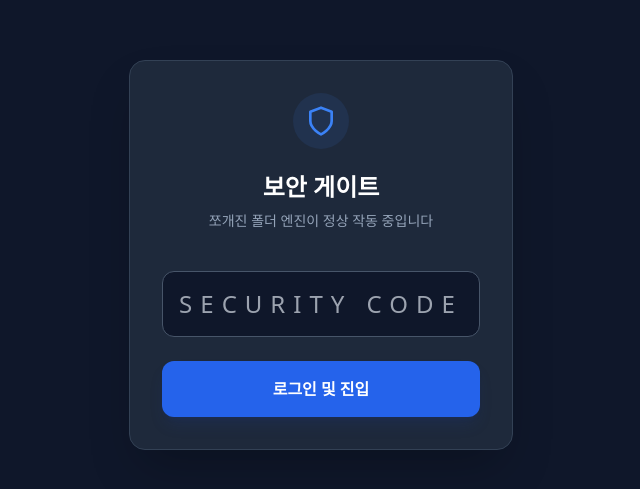
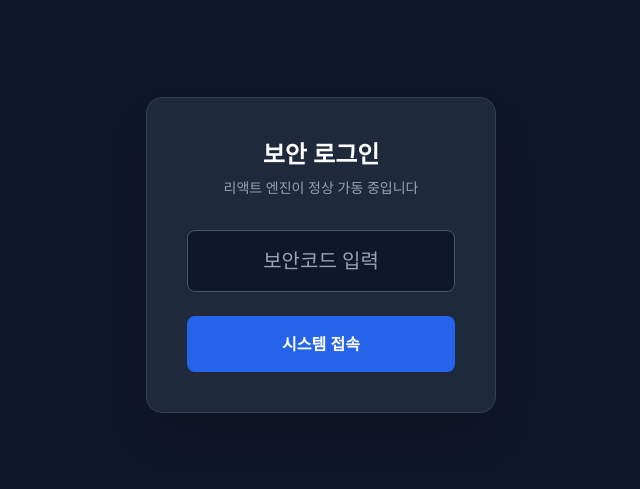
Before and after one commit to freepass-creator/freeepasserp2, a React (Vite) app: page / in a window 1280 px wide. Shown: the part 145-634 px from the top of the page, without its empty margins (319-959 px from the left). Built offline with nearby package versions, Linux system fonts and the light colour scheme.

Commit message:
Update main.jsx

```diff
--- a/src/main.jsx
+++ b/src/main.jsx
@@ -1,9 +1,37 @@
-import React from 'react'
+import React, { useState } from 'react'
 import ReactDOM from 'react-dom/client'
-import App from './App.js'
+
+// HTML 방식처럼 직관적인 로그인 화면 컴포넌트
+function SimpleLogin() {
+  const [pw, setPw] = useState('');
+
+  return (
+    <div className="min-h-screen flex items-center justify-center bg-[#0f172a] font-sans">
+      <div className="bg-[#1e293b] p-10 rounded-2xl border border-slate-700 shadow-2xl text-center w-[350px]">
+        <h2 className="text-white text-2xl font-bold mb-2">보안 로그인</h2>
+        <p className="text-slate-400 text-sm mb-8">리액트 엔진이 정상 가동 중입니다</p>
+
+        <input
+          type="password"
+          value={pw}
+          onChange={(e) => setPw(e.target.value)}
+          placeholder="보안코드 입력"
+          className="w-full p-4 bg-[#0f172a] text-white border border-slate-600 rounded-lg text-center text-xl outline-none focus:border-blue-500"
+        />
+
+        <button
+          onClick={() => alert('입력한 코드: ' + pw)}
+          className="w-full mt-6 p-4 bg-blue-600 hover:bg-blue-500 text-white font-bold rounded-lg transition-all"
+        >
+          시스템 접속
+        </button>
+      </div>
+    </div>
+  );
+}
 
 ReactDOM.createRoot(document.getElementById('root')).render(
   <React.StrictMode>
-    <App />
+    <SimpleLogin />
   </React.StrictMode>
 )
```
